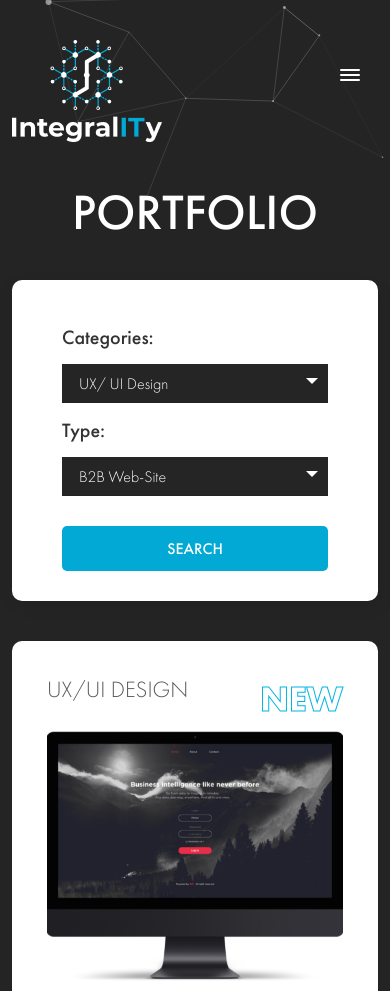
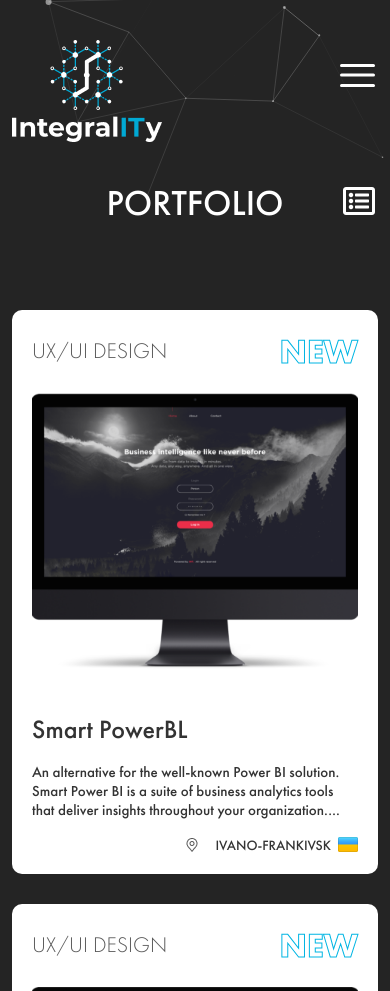
Before and after one commit to DimaGT/Integrality, a plain HTML site: page index.html in a window 390 px wide. Shown: the top 991 px of the page. Drawn offline with nearby package versions, Linux system fonts and the light colour scheme.

Commit message:
adaptive

```diff
--- a/index.html
+++ b/index.html
@@ -6,6 +6,7 @@
     <title>Hamburger menu with CSS animations and pure JavaScript</title>
     <link href="https://cdn.jsdelivr.net/npm/bootstrap@5.0.2/dist/css/bootstrap.min.css" rel="stylesheet"
           integrity="sha384-EVSTQN3/azprG1Anm3QDgpJLIm9Nao0Yz1ztcQTwFspd3yD65VohhpuuCOmLASjC" crossorigin="anonymous">
+    <link href="https://use.fontawesome.com/releases/v5.0.13/css/all.css" rel="stylesheet">
     <link rel="stylesheet" href="style/app.css">
 
 </head>
@@ -22,10 +23,11 @@
                 <img src="image/logo.png" alt="">
             </div>
         </div>
-        <div class="col-lg-8 col-md-6 d-flex align-items-end justify-content-center">
+        <div class="col-lg-8 col-md-6 d-flex align-items-end justify-content-center title-wrapper">
             <h1 class="title">
                 portfolio
             </h1>
+            <span id="control" class="header-control white"><i class="far fa-list-alt"></i></span>
         </div>
         <div class="col-lg-2  col-md-3">
             <div class="nav-toggle">
@@ -47,7 +49,7 @@
 <!--portfolio start-->
 <main class="portfolio">
     <div class="container-fluid">
-        <div class="grid-portfolio-header">
+        <div id='portfolio_header' class="grid-portfolio-header none">
             <div class="portfolio-header-part">
 
                 <h5 class="select-title">Categories: </h5>
--- a/script/nav.js
+++ b/script/nav.js
@@ -102,3 +102,12 @@
 then close all select boxes: */
 document.addEventListener("click", closeAllSelect);
 //select end
+//control start
+let controlBtn = document.getElementsByClassName("header-control");
+let controlForm = document.getElementsByClassName("grid-portfolio-header");
+control.onclick = function() {
+	portfolio_header.classList.toggle("visible");
+	portfolio_header.classList.toggle("none");
+	control.classList.toggle('white')
+	control.classList.toggle('cyan')
+};
--- a/style/app.css
+++ b/style/app.css
@@ -25,12 +25,14 @@
     padding: 0;
     font-family: 'Futura PT Medium', sans-serif;
 }
-#particles-js{
+
+#particles-js {
     min-height: 100vh;
     min-width: 100%;
     position: fixed !important;
     z-index: -1;
 }
+
 html {
     color: #333;
     background: #242424;
@@ -41,7 +43,7 @@
 body {
     overflow-x: hidden;
     background: none;
-    background-attachment:fixed;
+    background-attachment: fixed;
     color: inherit;
     display: flex;
     flex-direction: column;
@@ -64,6 +66,13 @@
     border: none;
 }
 
+
+.white{
+    color: #fff !important;
+}
+.cyan{
+    color: rgba(1, 169, 212, 1) !important;
+}
 /* nav toggle */
 .nav-toggle {
     cursor: pointer;
@@ -90,10 +99,10 @@
     transform: translateY(-50%);
     background: #ffffff;
     content: "";
-    height: 2px;
+    height: 3px;
     transition: all 0.5s;
-    width: 20px;
-    border-radius: 5px;
+    width: 35px;
+    border-radius: 50px;
 }
 
 .nav-toggle .nav-toggle-bar {
@@ -101,11 +110,11 @@
 }
 
 .nav-toggle .nav-toggle-bar::after {
-    margin-top: 5px;
+    margin-top: 10px;
 }
 
 .nav-toggle .nav-toggle-bar::before {
-    margin-top: -5px;
+    margin-top: -10px;
 }
 
 .nav-toggle.expanded .nav-toggle-bar {
@@ -184,7 +193,8 @@
 .nav-item {
     margin-top: 65px;
 }
-.nav-item a{
+
+.nav-item a {
     margin-top: 65px;
     font-size: 24px;
     font-family: "Futura PT Light", sans-serif;
@@ -282,8 +292,8 @@
     font-family: "Futura PT Light", sans-serif;
     cursor: pointer;
     transition: .3s;
+}
 
-}
 
 /* Style items (options): */
 .select-items {
@@ -296,8 +306,7 @@
     color: rgba(193, 193, 193, 1);
     text-transform: uppercase;
     font-size: 13px;
-    animation: .5s visible;
-
+    animation: .7s visible;
 }
 
 /* Hide the items when the select box is closed: */
@@ -307,11 +316,14 @@
 
 @keyframes visible {
     from {
-        opacity: 0
+        opacity: 0;
+        padding-left: 30%;
+
     }
 
     to {
-        opacity: 1
+        opacity: 1;
+        padding-left: 0;
     }
 }
 
@@ -365,6 +377,17 @@
     grid-template-columns: 5fr 3fr;
     grid-gap: 40px;
 }
+
+.header-control {
+    display: none;
+    position: absolute;
+    margin-bottom: 59px;
+    right: 15px;
+    font-size: 32px;
+    color: #FFFFFF;
+    transition: .5s;
+}
+
 
 .item-portfolio {
     background: #FFFFFF;
@@ -481,6 +504,7 @@
         padding: 30px 50px;
     }
 
+
     .button {
         margin-left: 10px;
     }
@@ -495,8 +519,40 @@
         right: 30px;
     }
 
+    .grid-portfolio {
+        grid-gap: 30px;
+    }
+    .pagination-items{
+        margin: 30px 0 30px 0;
+    }
+}
+
+@media only screen and (max-width: 767px) {
+
+    .visible{
+        display: block;
+    }
+    .none{
+        display: none !important;
+    }
     .grid-portfolio-header {
         grid-template-columns: 1fr;
+        animation: 1s headerSelect;
+    }
+
+    @keyframes headerSelect {
+        from{
+            opacity: 0;
+        }
+        to{
+            opacity: 1;
+        }
+    }
+
+    .header-control {
+        display: block;
+        margin-bottom: 60px;
+
     }
 
     .portfolio-header-part {
@@ -504,13 +560,27 @@
         justify-content: center;
     }
 
+    .item-portfolio-header {
+        align-items: center;
+        padding: 0 0 20px;
+    }
+
+    .item-portfolio {
+        padding-top: 15px;
+    }
 
     .selectpicker-wrapper {
         flex-direction: column;
     }
+
+    .select-items {
+        position: relative;
+    }
+
     .custom-select {
         max-width: 420px;
     }
+
     .select-title {
         padding: 0;
         margin: 15px 0;
@@ -520,12 +590,12 @@
         margin-top: 30px;
         margin-left: 0;
     }
-}
 
-@media only screen and (max-width: 767px) {
-    header{
+    header {
         height: 280px;
     }
+
+
     .grid-portfolio {
         grid-template-columns: repeat(1, 1fr);
         grid-gap: 30px;
@@ -534,6 +604,16 @@
     .button-wrapper {
         width: 100%;
     }
+
+    .portfolio-img-wrapper img {
+        max-width: 500px;
+    }
+
+    .portfolio-img-wrapper {
+        margin: 0 auto;
+        max-width: 500px;
+    }
+
 
 }
 
@@ -544,16 +624,59 @@
 }
 
 @media only screen and (max-width: 445px) {
+    .nav{
+        width: 100%;
+        right: -100%;
+    }
+    .grid-portfolio {
+        padding-top: 30px;
+    }
+
     .portfolio-header-part {
         flex-direction: column;
         align-items: flex-start;
     }
 
-    .selectpicker-wrapper{
+    .item-portfolio{
+        padding: 20px;
+    }
+    .portfolio-text{
+        height: 57px;
+        text-overflow: ellipsis;
+        overflow: hidden;
+        -ms-line-clamp: 3;
+        -webkit-line-clamp: 3;
+        line-clamp: 3;
+        display: -webkit-box;
+        -webkit-box-orient: vertical;
+        font-size: 15px;
+        line-height: 19px;
+    }
+
+    .portfolio-text-wrapper{
+        padding-top: 0;
+    }
+    .portfolio-text-title{
+        font-size: 26px;
+    }
+    .selectpicker-wrapper {
         align-items: flex-start;
     }
-    .select-items{
-        position: relative;
+
+    .title {
+        font-size: 36px;
+    }
+
+    .portfolio-header-badge {
+        font-size: 34px;
+    }
+
+    .portfolio-header-title{
+        font-size: 22px;
+    }
+
+    .header-control {
+        margin-bottom: 52px;
     }
 
 }
```
Also changed, not shown: image/control.svg (added).
